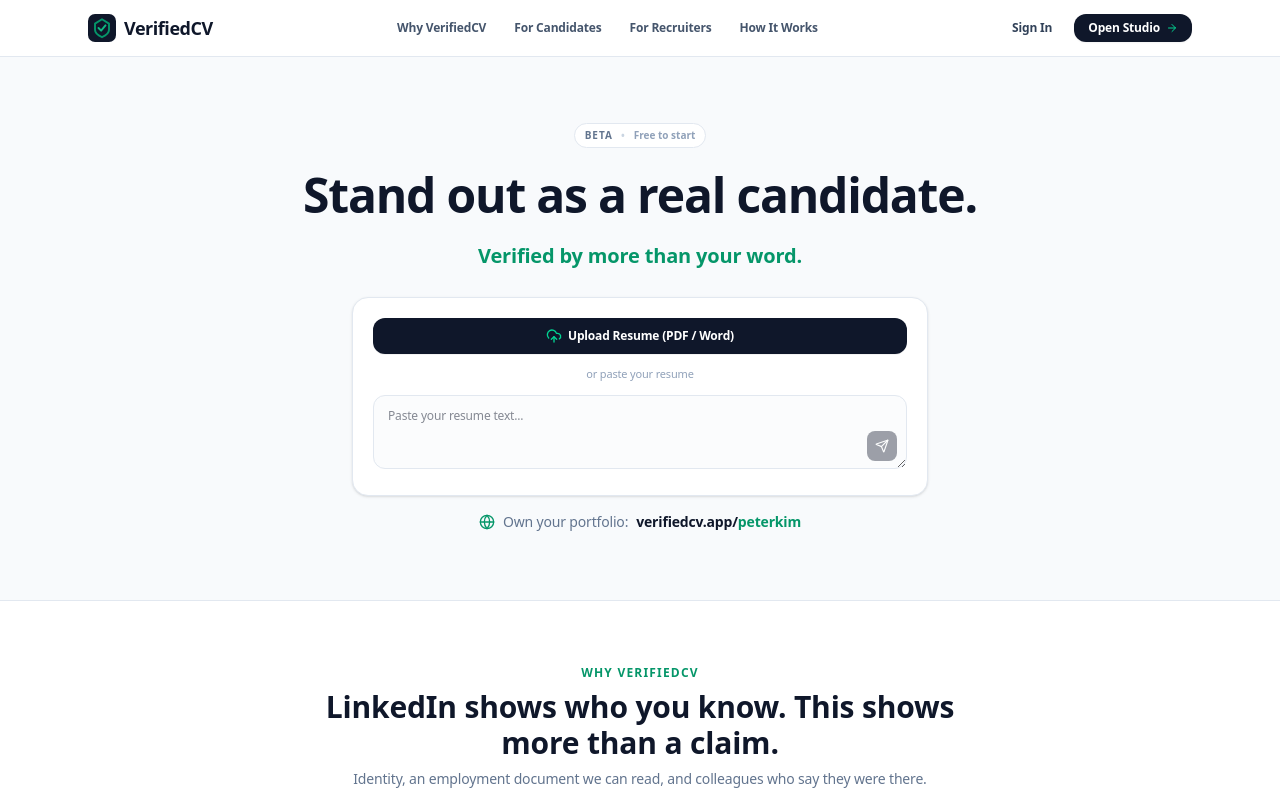
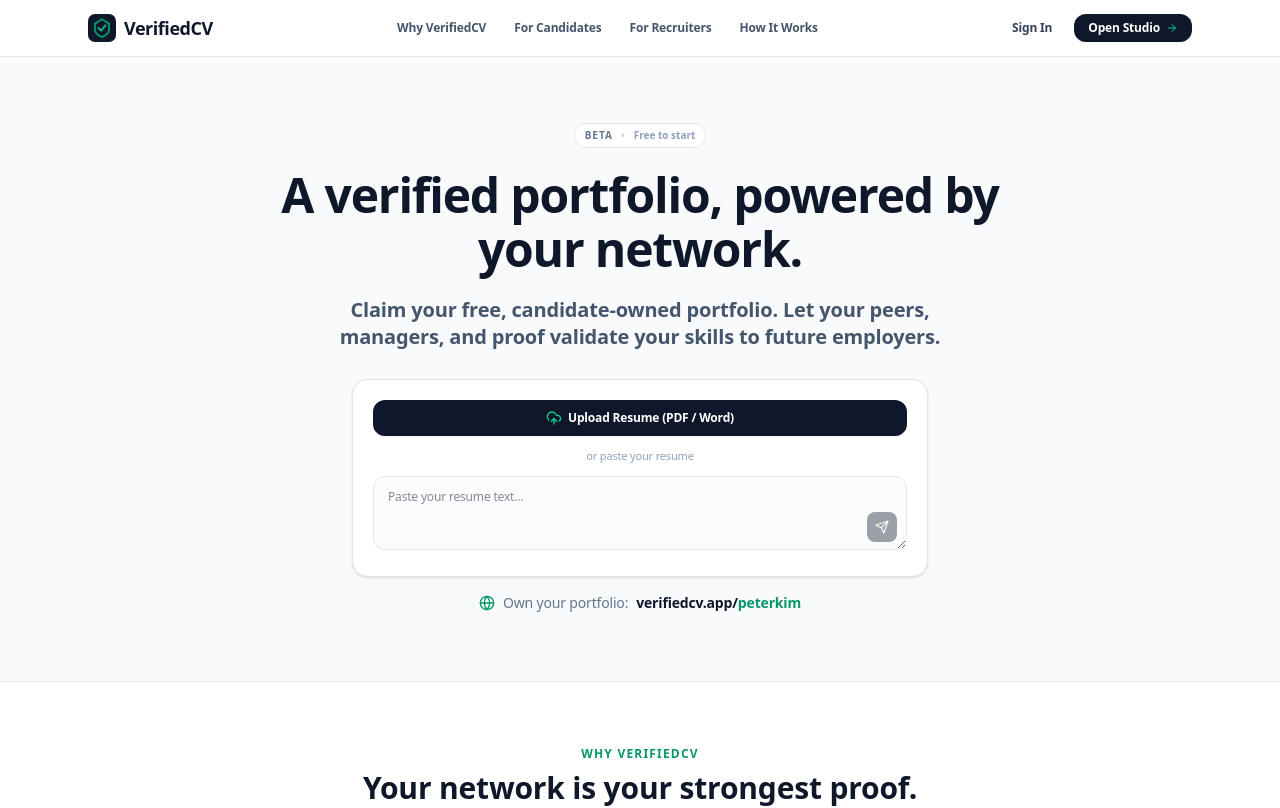
Before and after one commit to gstharris/verifiedcv, a Next.js app: page / in a window 1280 px wide. Shown: the top 808 px of the page. Built offline with nearby package versions, Linux system fonts and the light colour scheme; no server answers.

Commit message:
feat: update landing page hero and sub-hero copy to emphasize network proof
Co-authored-by: Cursor <cursoragent@cursor.com>

```diff
--- a/src/app/page.tsx
+++ b/src/app/page.tsx
@@ -224,10 +224,10 @@ export default function VerifiedCVLandingPage() {
             <span className="normal-case tracking-normal font-semibold text-slate-400">Free to start</span>
           </div>
           <h1 className="text-3xl sm:text-5xl font-black text-[#0F172A] tracking-tight leading-[1.12] max-w-3xl mx-auto">
-            Stand out as a real candidate.
+            A verified portfolio, powered by your network.
           </h1>
           <p className="text-base sm:text-xl font-semibold text-slate-600 max-w-2xl mx-auto leading-snug">
-            <span className="text-[#059669]">Verified by more than your word.</span>
+            Claim your free, candidate-owned portfolio. Let your peers, managers, and proof validate your skills to future employers.
           </p>
 
           <div className="max-w-xl mx-auto pt-2 space-y-4">
@@ -302,10 +302,10 @@ export default function VerifiedCVLandingPage() {
               Why VerifiedCV
             </h2>
             <p className="text-2xl sm:text-3xl font-black text-[#0F172A]">
-              LinkedIn shows who you know. This shows more than a claim.
+              Your network is your strongest proof.
             </p>
             <p className="text-xs sm:text-sm text-slate-500">
-              Identity, an employment document we can read, and colleagues who say they were there.
+              A free portfolio you own forever, powered by the colleagues who were actually there.
             </p>
           </div>
 
```
